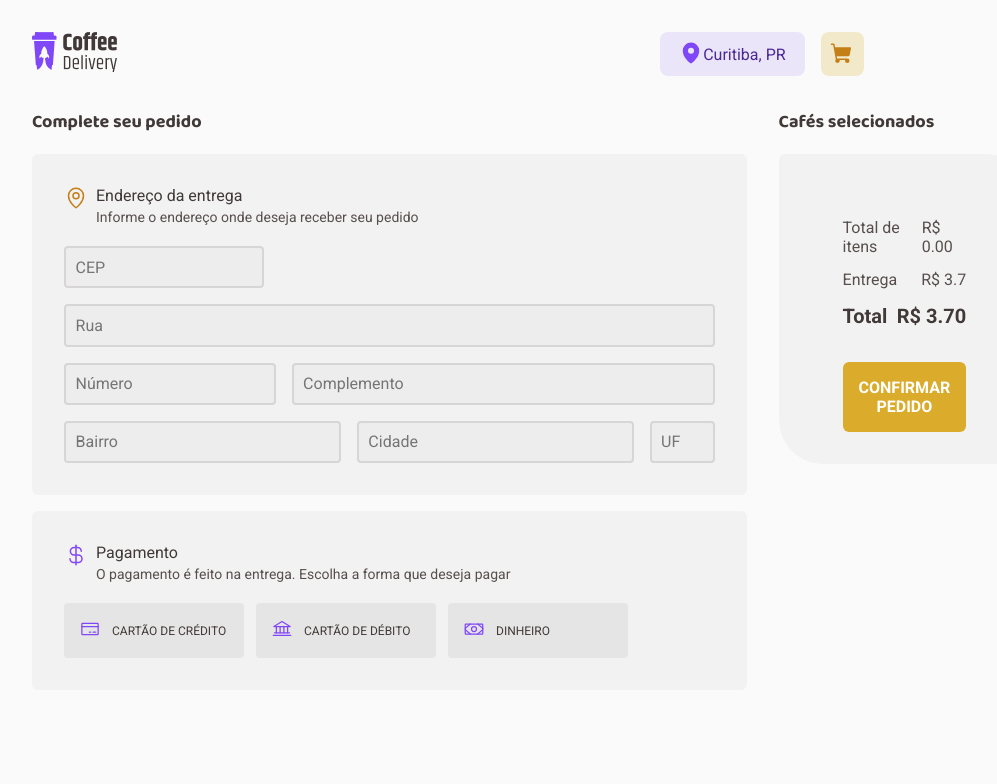
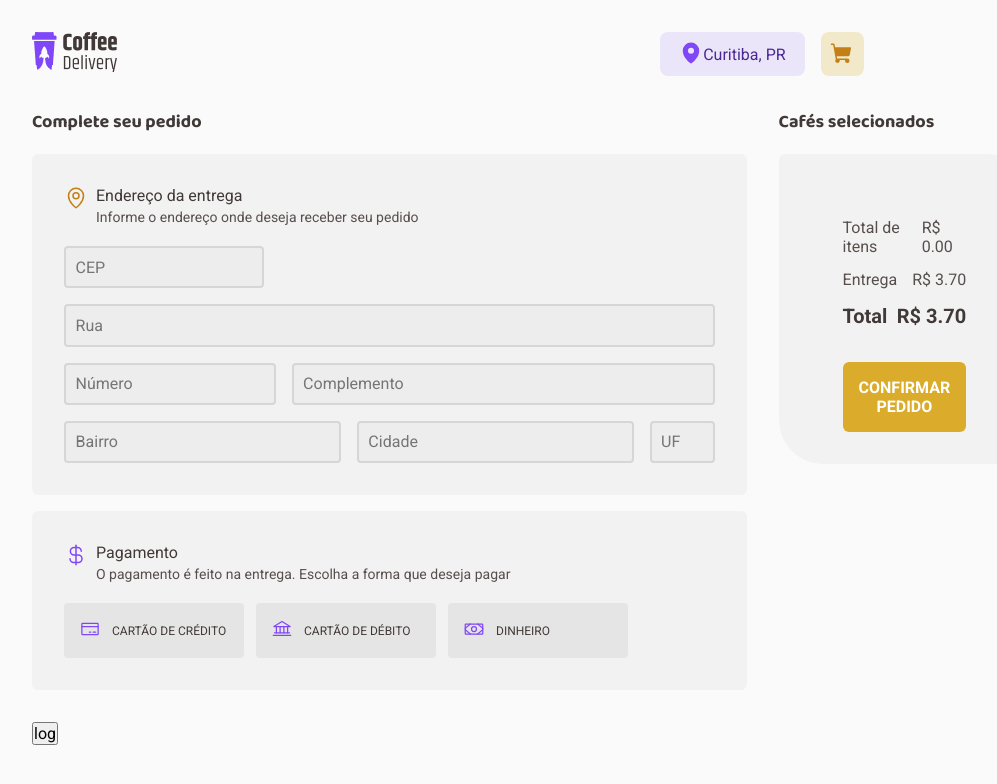
Before and after one commit to viniscrv/coffe-delivery, a React (Vite) app: page /checkout in a window 1280 px wide. Shown: the top 784 px of the page, without its empty margins (192-1189 px from the left). Built offline with nearby package versions, Linux system fonts and the light colour scheme.

Commit message:
ajustado valores e quantidade dos produtos

```diff
--- a/src/contexts/CartContext.tsx
+++ b/src/contexts/CartContext.tsx
@@ -48,7 +48,6 @@ export function CartContextProvider({children}: CartContextProviderProps) {
 
         setTotal(state => state + priceTotal);
         setTotalQuantity(state => state + quantity);
-        // console.log(total);
 
         const productAdded: productInCart = {
             id: id,
@@ -60,8 +59,6 @@ export function CartContextProvider({children}: CartContextProviderProps) {
         }
 
         setProductsInCart(state => [...state, productAdded]);
-
-        console.log(productsInCart);
     }
 
     function removeProductAtCart(id: string) {
@@ -69,6 +66,8 @@ export function CartContextProvider({children}: CartContextProviderProps) {
             if (product.id !== id) {
                 return product;
             }
+            setTotal(state => state - product.priceTotal);
+            setTotalQuantity(state => state - product.quantity);
         }));
     }
 
@@ -77,9 +76,9 @@ export function CartContextProvider({children}: CartContextProviderProps) {
         setProductsInCart((state) => state.map((product) => {
             if(product.id === id) {
                 if(product.quantity < 20){
-                    setTotal(state => state + product.priceTotal);
+                    setTotal(state => state + product.price);
                     setTotalQuantity(state => state + 1);
-                    return {...product, quantity: product.quantity + 1};
+                    return {...product, quantity: product.quantity + 1, priceTotal: product.priceTotal + product.price};
                 }
                 return product;
             }
@@ -94,12 +93,18 @@ export function CartContextProvider({children}: CartContextProviderProps) {
                 if (product.quantity > 1){
                     setTotal(state => state - product.price);
                     setTotalQuantity(state => state - 1);
-                    return {...product, quantity: product.quantity - 1};
+                    return {...product, quantity: product.quantity - 1, priceTotal: product.priceTotal - product.price};
                 }
                 return product;
             }
             return product;
         }));
+    }
+
+
+    function log() {
+        // console.log(productsInCart);
+        console.log(totalQuantity);
     }
 
     const [ deliveryData, setDeliveryData ] = useState<deliveryDataType | any>();
@@ -133,6 +138,7 @@ export function CartContextProvider({children}: CartContextProviderProps) {
         totalQuantity,
         }}>
             {children}
+            <button onClick={log}>log</button>
        </CartContext.Provider>
     );
 }
--- a/src/pages/Checkout/index.tsx
+++ b/src/pages/Checkout/index.tsx
@@ -6,9 +6,8 @@ import { AddressField, CartContainer, CheckoutContainer, ClientCartContainer, Cl
 
 export function Checkout() {
 
-    const { total, productsInCart, sumProductQuantity, subProductQuantity, totalQuantity, fillDeliveryData, removeProductAtCart } = useContext(CartContext);
+    const { total, productsInCart, sumProductQuantity, subProductQuantity, fillDeliveryData, removeProductAtCart } = useContext(CartContext);
 
-    const totalItems = (totalQuantity*9.90).toFixed(2);
     const deliveryFee = 3.70;
     const totalPurchase = (total + deliveryFee).toFixed(2);
 
@@ -146,11 +145,11 @@ export function Checkout() {
                     <div className="confirmOrder">
                         <div>
                             <p>Total de itens</p>
-                            <span>R$ {totalItems}</span>
+                            <span>R$ {total.toFixed(2)}</span>
                         </div>
                         <div>
                             <p>Entrega</p>
-                            <span>R$ {deliveryFee}</span>
+                            <span>R$ {deliveryFee.toFixed(2)}</span>
                         </div>
                         <div className="totalPrice">
                             <p>Total</p>
```
